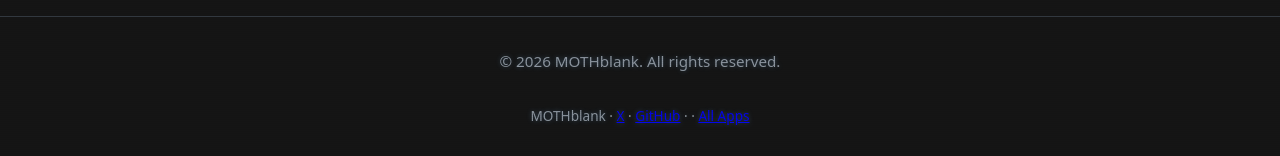
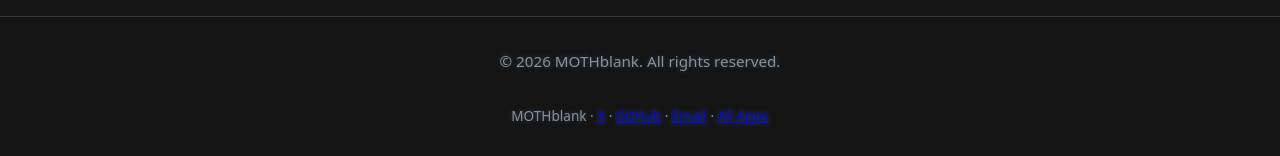
Before and after one commit to MOTHblank/mothblank.github.io, a Jekyll site: the page built from index.html, in a window 1280 px wide. Shown: the part 1336-1492 px from the top of the page. Built offline with Jekyll 4.4.1, drawn with Linux system fonts in a browser that asks for light colours.

```diff
--- a/_data/i18n.yml
+++ b/_data/i18n.yml
@@ -4,6 +4,8 @@ en:
   privacy: "Privacy"
   rights: "All rights reserved."
   language: "Language"
+  contact: "Contact"
+  email: "Email"
   english: "English"
   portuguese: "Português"
 pt-BR:
@@ -12,5 +14,7 @@ pt-BR:
   privacy: "Privacidade"
   rights: "Todos os direitos reservados."
   language: "Idioma"
+  contact: "Contato"
+  email: "Email"
   english: "English"
   portuguese: "Português"
```
